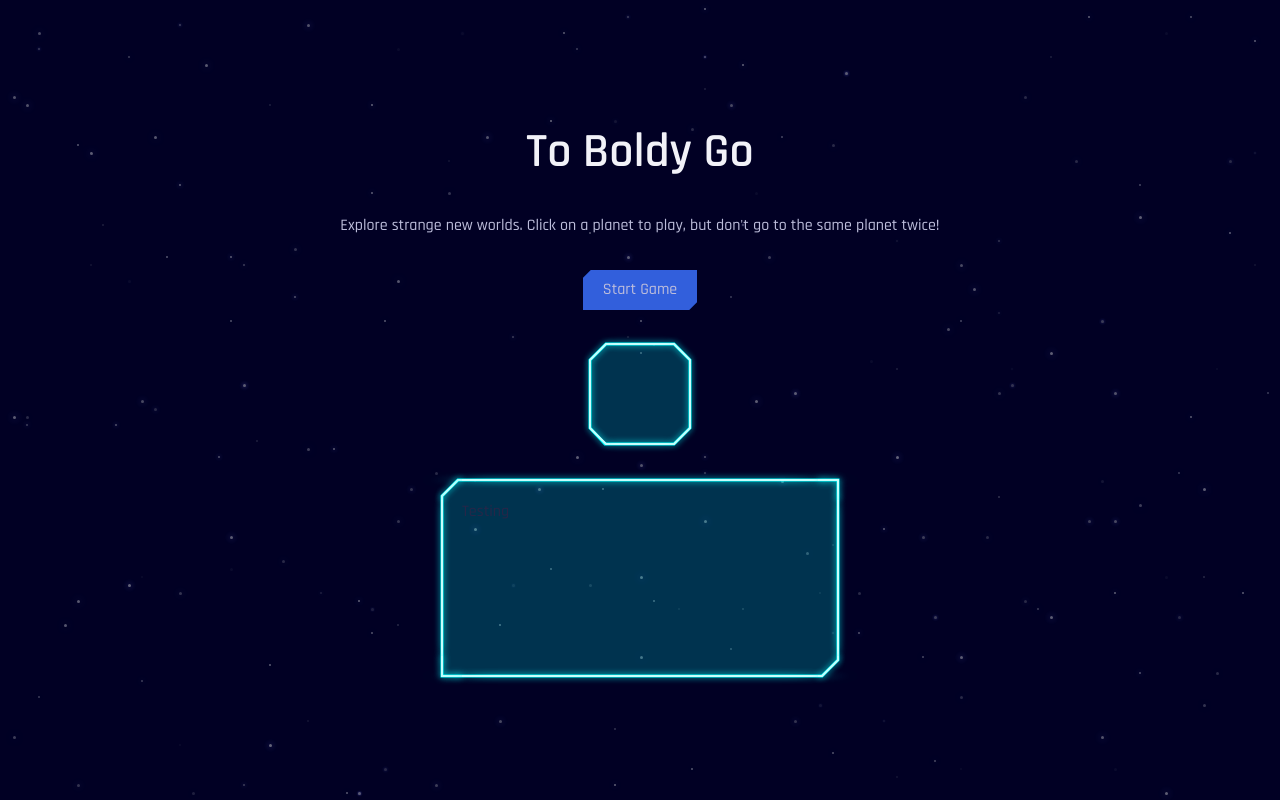
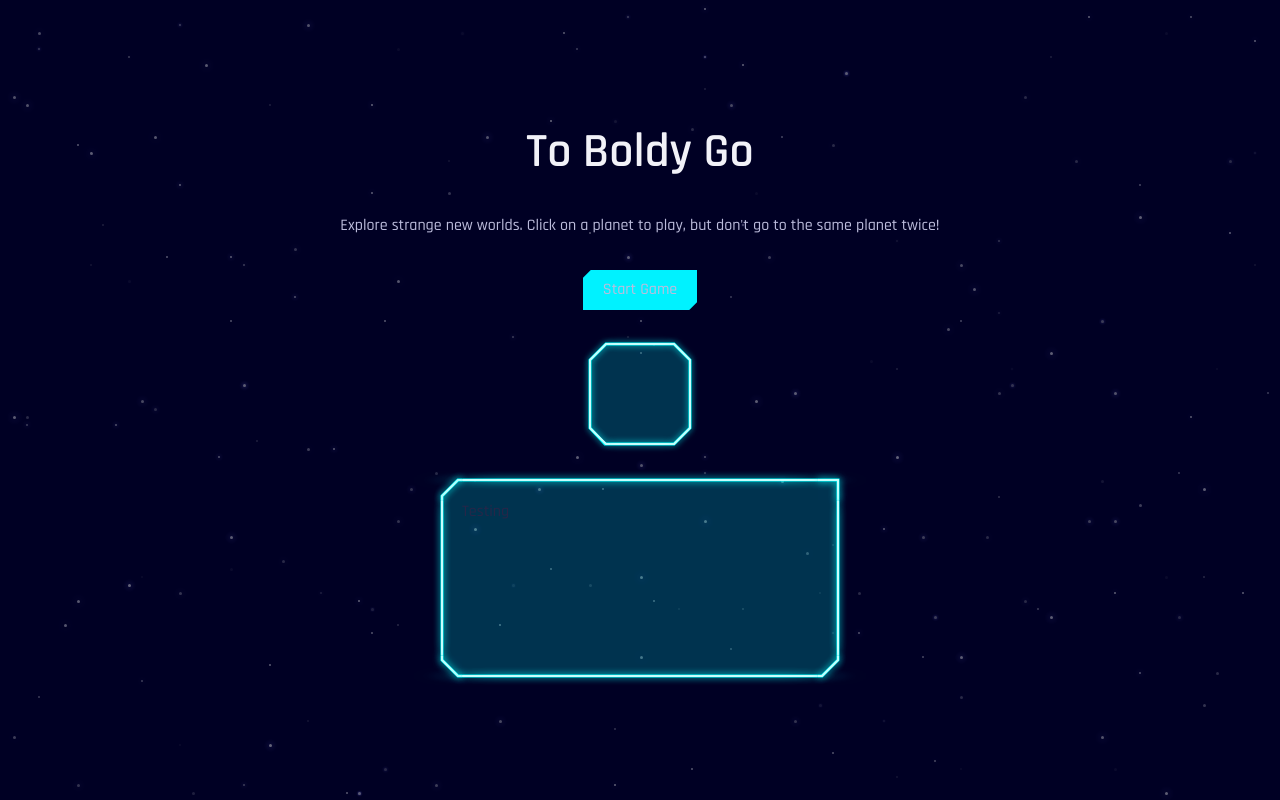
Before and after one commit to acarlie/remember-it-again, a React (Create React App) app: page / in a window 1280 px wide. Built offline with nearby package versions, Linux system fonts and the light colour scheme.

Commit message:
update(theme): theme work, adding colors

```diff
--- a/src/App.tsx
+++ b/src/App.tsx
@@ -6,8 +6,8 @@ import { theme } from './theme/theme'
 import { StarField } from './components/star-field'
 
 const app = css`
-  background: ${theme.color.neutral0};
-  color: ${theme.color.neutral500};
+  background: ${theme.color.neutral100};
+  color: ${theme.color.neutral700};
   position: relative;
 `
 
--- a/src/components/button.tsx
+++ b/src/components/button.tsx
@@ -19,7 +19,7 @@ const base = css`
 `
 
 const primary = css`
-    background: ${theme.color.primary};
+    background: ${theme.color.primary200};
 `
 
 const secondary = css`
--- a/src/components/card.tsx
+++ b/src/components/card/card.tsx
@@ -3,16 +3,7 @@
 
 import { css, keyframes } from "@emotion/react"
 
-
-
-type GlowCardAnimationProps = {
-    length: number
-    delay: number
-}
-
-type CardAnimationProp = {
-    animation?: GlowCardAnimationProps | undefined
-}
+import { GlowAnimationProps, SideProps, CornerProps, CardProps } from "./card.definitions"
 
 const glow = keyframes`
     0%, 100% {
@@ -49,7 +40,7 @@ const stroke = css`
     filter: drop-shadow(0px 0px 3px rgba(0, 255, 255, .5));
 `
 
-const animate = ({ length, delay }: GlowCardAnimationProps) => css`
+const animate = ({ length, delay }: GlowAnimationProps) => css`
     animation: ${glow} ${length}ms linear ${delay}ms infinite;
 `
 
@@ -67,13 +58,6 @@ const grid = css`
     width: 100%;
 `
 
-type SideProps = CardAnimationProp & {
-    rotation: number
-}
-
-type CornerProps = SideProps & {
-    isClipped?: boolean
-}
 
 const Corner = ({ rotation, animation, isClipped }: CornerProps) => {
     const path = isClipped ? "M22,2H18l-16,16v4" : "M22,2H2,2v20"
@@ -104,16 +88,6 @@ const SideVertical = ({ rotation, animation }: SideProps) => (
     </svg>
 )
 
-type Corners = {
-    tl?: boolean
-    tr?: boolean
-    bl?: boolean
-    br?: boolean
-}
-
-type CardProps = Corners & CardAnimationProp & {
-    children: React.ReactNode
-}
 
 export const Card = ({ tl, tr, bl, br, children, animation }: CardProps) => {
 
--- a/src/components/modal.tsx
+++ b/src/components/modal.tsx
@@ -14,7 +14,7 @@ const modalWrapper = css`
     align-items: center;
     backdrop-filter: blur( 6.5px );
     -webkit-backdrop-filter: blur( 6.5px );
-    background: ${updateOpacity(theme.color.neutral0, .8)};
+    background: ${updateOpacity(theme.color.neutral100, .8)};
     box-shadow: 0 8px 32px 0 rgba( 31, 38, 135, 0.37 );
     border: 1px solid rgba( 255, 255, 255, 0.18 );
     height: 100vh;
--- a/src/game/game.tsx
+++ b/src/game/game.tsx
@@ -9,7 +9,7 @@ import { textMD, heading1 } from '../theme'
 import { ClippedCard } from '../components/clipped-card'
 import { centerContent } from '../theme/utility.styles'
 import { SVGClipped } from '../components/svg-clipped'
-import { Card } from '../components/card'
+import { Card } from '../components/card/card'
 const main = css`
   align-items: center;
   display: flex;
@@ -75,7 +75,7 @@ export const Game = () => {
 
                     <div style={{ width: '400px', height: '200px' }}>
 
-                        <Card tl br>
+                        <Card tl br bl animation={{ delay: 0, length: 3000 }}>
                             Testing
                         </Card>
                     </div>
--- a/src/theme/theme.ts
+++ b/src/theme/theme.ts
@@ -1,33 +1,46 @@
-const neutralValues = [0, 50, 100, 200, 300, 400, 500, 600]
-
-export type Color = 'primary' | 'fuschia' | 'green' | 'lime' | Neutral
 export type RemValue = `${number}rem`
 
+const neutralSteps = [100, 200, 300, 400, 500, 600, 700, 800]
+type Neutral = `neutral${typeof neutralSteps[number]}`
+
+const nonNeutralSteps = [100, 200, 300]
+type NonNeutralStep = typeof nonNeutralSteps[number]
+
+
 type ColorValue = `hsla(${string})`
+export type Color = `primary${NonNeutralStep}` | `fuschia${NonNeutralStep}` | `lime${NonNeutralStep}` | `green${NonNeutralStep}` | Neutral
+
 type Font = 'heading' | 'text'
-type Neutral = `neutral${typeof neutralValues[number]}`
 type Radius = 'small' | 'medium' | 'large'
 
 type Theme = {
     color: Record<Color, ColorValue>
+    font: Record<Font, string>
     radius: Record<Radius, RemValue>
-    font: Record<Font, string>
 }
 
 export const theme: Theme = {
     color: {
-        fuschia: 'hsla(335, 90%, 61%, 1)',
-        green: 'hsla(173, 100%, 36%, 1)',
-        lime: 'hsla(73, 87%, 62%, 1)',
-        primary: 'hsla(224, 71%, 53%, 1)',
-        neutral0: 'hsla(242, 100%, 7%, 1)',
-        neutral50: 'hsla(242, 39%, 17%, 1)',
-        neutral100: 'hsla(240, 34%, 26%, 1)',
-        neutral200: 'hsla(240, 32%, 35%, 1)',
-        neutral300: 'hsla(241, 30%, 40%, 1)',
-        neutral400: 'hsla(241, 30%, 60%, 1)',
-        neutral500: 'hsla(240, 29%, 80%, 1)',
-        neutral600: 'hsla(240, 30%, 96%, 1)',
+        fuschia100: 'hsla(335, 90%, 25%, 1)',
+        fuschia200: 'hsla(335, 90%, 50%, 1)',
+        fuschia300: 'hsla(335, 90%, 75%, 1)',
+        green100: 'hsla(173, 100%, 25%, 1)',
+        green200: 'hsla(173, 100%, 50%, 1)',
+        green300: 'hsla(173, 100%, 75%, 1)',
+        lime100: 'hsla(73, 87%, 25%, 1)',
+        lime200: 'hsla(73, 87%, 50%, 1)',
+        lime300: 'hsla(73, 87%, 75%, 1)',
+        primary100: 'hsla(183, 100%, 25%, 1)',
+        primary200: 'hsla(183, 100%, 50%, 1)',
+        primary300: 'hsla(183, 100%, 75%, 1)',
+        neutral100: 'hsla(240, 100%, 7%, 1)',
+        neutral200: 'hsla(240, 32%, 17%, 1)',
+        neutral300: 'hsla(240, 32%, 26%, 1)',
+        neutral400: 'hsla(240, 32%, 35%, 1)',
+        neutral500: 'hsla(240, 32%, 40%, 1)',
+        neutral600: 'hsla(240, 32%, 60%, 1)',
+        neutral700: 'hsla(240, 32%, 80%, 1)',
+        neutral800: 'hsla(240, 32%, 96%, 1)',
     },
     radius: {
         small: '.25rem',
--- a/src/theme/typography.styles.ts
+++ b/src/theme/typography.styles.ts
@@ -1,7 +1,7 @@
 import { css } from "@emotion/react";
 import { theme } from './theme'
 
-const headingColor = theme.color.neutral600
+const headingColor = theme.color.neutral800
 const headingLineHeight = 1.25
 const textLineHeight = 1.5
 const headingFontWeightBold = 600
```
Also changed, not shown: src/components/card/card.definitions.ts (added, +27 -0 lines).
